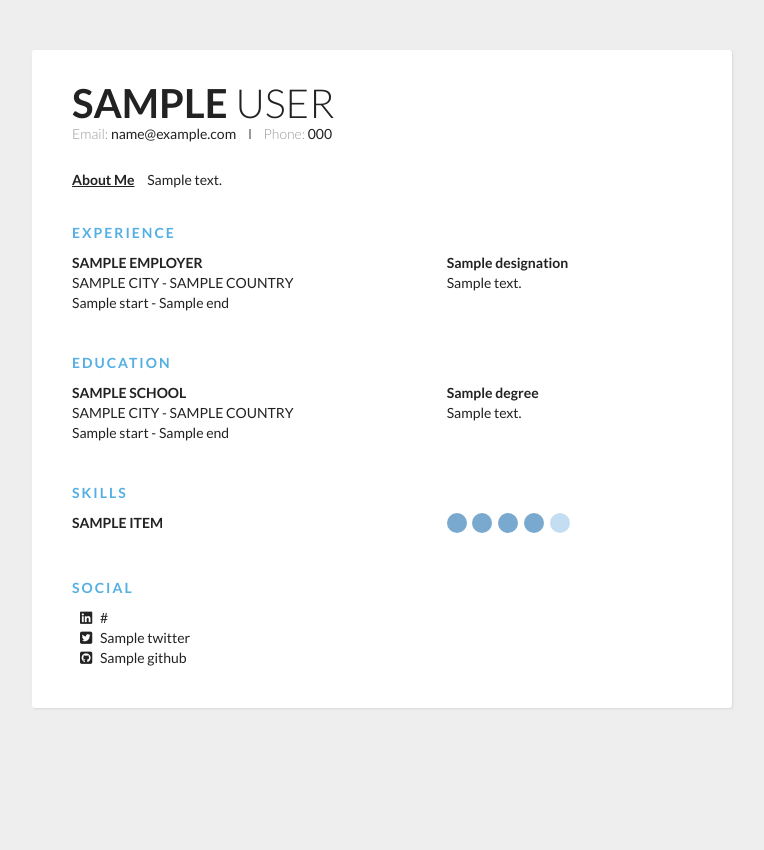
After one commit to i-2/resumey, a Django app: template templates/resume/resume-plain.html in a window 1280 px wide. The commit adds this page. Shown: the whole page, without its empty margins (258-1022 px from the left). Run offline with Django 3.2, Linux system fonts and the light colour scheme; the template is opened without the code that fills it: most values are stand-ins (such as "Sample title", 1, 10 or a date in 2020); parts of the project's set-up code (start-up, migrations or seed data) failed here and were passed over; some libraries are stand-ins or nearby versions.

Commit message:
updated template framework

```diff
--- a/resumey/resume/serializers.py
+++ b/resumey/resume/serializers.py
@@ -28,7 +28,7 @@ class SummarySerializer(serializers.Serializer):
 
 class SkillSerializer(serializers.Serializer):
     skillName = serializers.CharField(required=True)
-    skillRating = serializers.CharField(required=True)
+    skillRating = serializers.IntegerField(required=True)
 
 
 class EducationSerializer(serializers.Serializer):
--- /dev/null
+++ b/static/css/resume/resume-plain.css
@@ -0,0 +1,135 @@
+* {
+    margin: 0;
+    padding: 0;
+    box-sizing: border-box;
+  }
+
+  html {
+    height: 100%;
+  }
+
+  body {
+    min-height: 100%;
+    background: #eee;
+    font-family: "Lato", sans-serif;
+    font-weight: 400;
+    color: #222;
+    font-size: 14px;
+    line-height: 26px;
+    padding-bottom: 50px;
+  }
+
+  .container {
+    max-width: 700px;
+    background: #fff;
+    margin: 0px auto 0px;
+    box-shadow: 1px 1px 2px #dad7d7;
+    border-radius: 3px;
+    padding: 40px;
+    margin-top: 50px;
+  }
+
+  .header {
+    margin-bottom: 30px;
+  }
+  .header .full-name {
+    font-size: 40px;
+    text-transform: uppercase;
+    margin-bottom: 5px;
+  }
+  .header .first-name {
+    font-weight: 700;
+  }
+  .header .last-name {
+    font-weight: 300;
+  }
+  .header .contact-info {
+    margin-bottom: 20px;
+  }
+  .header .email,
+  .header .phone {
+    color: #999;
+    font-weight: 300;
+  }
+  .header .separator {
+    height: 10px;
+    display: inline-block;
+    border-left: 2px solid #999;
+    margin: 0px 10px;
+  }
+  .header .position {
+    font-weight: bold;
+    display: inline-block;
+    margin-right: 10px;
+    text-decoration: underline;
+  }
+
+  .details {
+    line-height: 20px;
+  }
+  .details .section {
+    margin-bottom: 40px;
+  }
+  .details .section:last-of-type {
+    margin-bottom: 0px;
+  }
+  .details .section__title {
+    letter-spacing: 2px;
+    color: #54afe4;
+    font-weight: bold;
+    margin-bottom: 10px;
+    text-transform: uppercase;
+  }
+  .details .section__list-item {
+    margin-bottom: 40px;
+  }
+  .details .section__list-item:last-of-type {
+    margin-bottom: 0;
+  }
+  .details .left,
+  .details .right {
+    vertical-align: top;
+    display: inline-block;
+  }
+  .details .left {
+    width: 60%;
+  }
+  .details .right {
+    tex-align: right;
+    width: 39%;
+  }
+  .details .name {
+    font-weight: bold;
+  }
+  .details a {
+    text-decoration: none;
+    color: #000;
+    font-style: italic;
+  }
+  .details a:hover {
+    text-decoration: underline;
+    color: #000;
+  }
+  .details .skills__item {
+    margin-bottom: 10px;
+  }
+  .details .skills__item .right input {
+    display: none;
+  }
+  .details .skills__item .right label {
+    display: inline-block;
+    width: 20px;
+    height: 20px;
+    background: #c3def3;
+    border-radius: 20px;
+    margin-right: 3px;
+  }
+  .details .skills__item .right input:checked + label {
+    background: #79a9ce;
+  }
+
+  .section__list-item > ul > li::before {
+    content: "";
+    padding-right: 8px;
+    color: blue; /* Or a color you prefer */
+  }
--- a/templates/resume.html
+++ b/templates/resume/resume-default.html
@@ -3,7 +3,7 @@
 
 <head>
     <title> Resume | {{ personal.firstName }} {{ personal.lastName }} </title>
-    <link rel="stylesheet" type="text/css" href={% static 'css/resume.css' %} />
+    <link rel="stylesheet" type="text/css" href={% static 'css/resume/resume-default.css' %} />
 </head>
 
 <body>
@@ -46,7 +46,7 @@
                                 <i class="fab fa-weebly"></i>
                             </div>
                             <div class="data">
-                                www.stephen.com
+
                             </div>
                         </li>
                         {% endif %}
--- /dev/null
+++ b/templates/resume/resume-plain.html
@@ -0,0 +1,125 @@
+{% load static %}
+<html>
+
+<head>
+    <title> Resume | {{ personal.firstName }} {{ personal.lastName }} </title>
+    <link rel="stylesheet" type="text/css" href={% static 'css/resume/resume-plain.css' %} />
+</head>
+
+<body>
+    <link href='https://fonts.googleapis.com/css?family=Lato:400,300,700' rel='stylesheet' type='text/css'>
+    <script src="https://kit.fontawesome.com/b99e675b6e.js"></script>
+    <div class="container">
+        <div class="header">
+            <div class="full-name">
+                <span class="first-name">{{ personal.firstName | upper }}</span>
+                <span class="last-name">{{ personal.lastName | upper }}</span>
+            </div>
+            <div class="contact-info">
+                <span class="email">Email: </span>
+                <span class="email-val"> {{ personal.email }}</span>
+                <span class="separator"></span>
+                <span class="phone">Phone: </span>
+                <span class="phone-val"> {{ personal.phone }}</span>
+            </div>
+
+            <div class="about">
+                <span class="position">About Me </span>
+                <span class="desc">
+                    {{ summary.summary }}
+                </span>
+            </div>
+        </div>
+        <div class="details">
+            <div class="section">
+                <div class="section__title">Experience</div>
+                <div class="section__list">
+                    {% for item in employment %}
+                    <div class="section__list-item">
+                        <div class="left">
+                            <div class="name">{{ item.employer | upper }}</div>
+                            <div class="addr">{{ item.city | upper  }} - {{ item.country | upper }} </div>
+                            <div class="duration">{{ item.start }} - {{ item.end }}</div>
+                        </div>
+                        <div class="right">
+                            <div class="name"> {{ item.designation }}</div>
+                            <div class="desc">{{ item.summary }} </div>
+                        </div>
+                    </div>
+                    {% endfor %}
+                </div>
+            </div>
+            <div class="section">
+                <div class="section__title">Education</div>
+                <div class="section__list">
+                    {% for item in education %}
+                    <div class="section__list-item">
+                        <div class="left">
+                            <div class="name">{{ item.school | upper }}</div>
+                            <div class="addr">{{ item.city | upper  }} - {{ item.country | upper }} </div>
+                            <div class="duration">{{ item.start }} - {{ item.end }}</div>
+                        </div>
+                        <div class="right">
+                            <div class="name"> {{ item.degree }}</div>
+                            <div class="desc">{{ item.description }} </div>
+                        </div>
+                    </div>
+                    {% endfor %}
+                </div>
+            </div>
+            <div class="section">
+                <div class="section__title">Skills</div>
+                <div class="skills">
+                    {% for skill in skills %}
+                    <div class="skills__item">
+                        <div class="left">
+                            <div class="name">
+                                {{ skill.skillName | upper }}
+                            </div>
+                        </div>
+                        <div class="right">
+                            {% for _ in '01234' %}
+                                {% if forloop.counter <= skill.skillRating %}
+                                    <input id="ck{{forloop.counter}}" type="checkbox" checked />
+                                {% else %}
+                                    <input id="ck{{forloop.counter}}" type="checkbox" />
+                                {% endif %}
+                                <label id="ck{{forloop.counter}}"></label>
+                            {% endfor %}
+
+                        </div>
+                    {% endfor %}
+                    </div>
+
+                </div>
+
+            </div>
+            <div class="section">
+                <div class="section__title">
+                    Social
+                </div>
+                <div class="section__list">
+                    <div class="section__list-item">
+                        <ul style="list-style: none;">
+                            <li>
+                                <i class="fab fa-linkedin"></i>
+                                <span style="margin: 5px;">{{ social.linkedin }}</span>
+                            </li>
+                            <li>
+                                    <i class="fab fa-twitter-square"></i>
+                                    <span style="margin: 5px;">{{ social.twitter }}</span>
+                            </li>
+                            <li>
+                                <i class="fab fa-github-square"></i>
+                                <span style="margin: 5px;">{{ social.github }}</span>
+                            </li>
+                        </ul>
+                    </div>
+                </div>
+            </div>
+        </div>
+    </div>
+    </div>
+</body>
+
+</html>
```
Also changed, not shown: resumey/builder/views.py (+24 -1 lines), static/css/resume/resume-default.css (renamed from static/css/resume.css).
